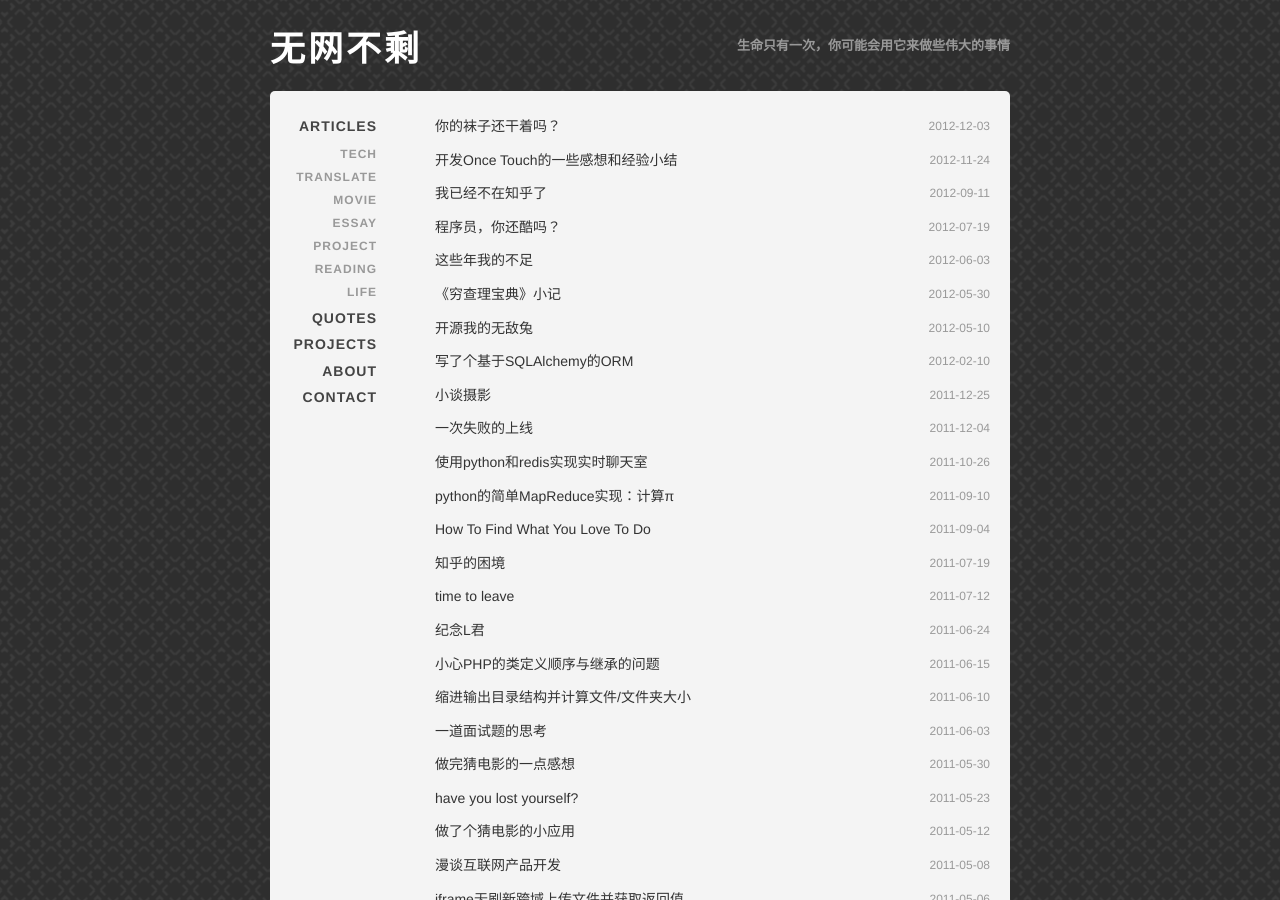
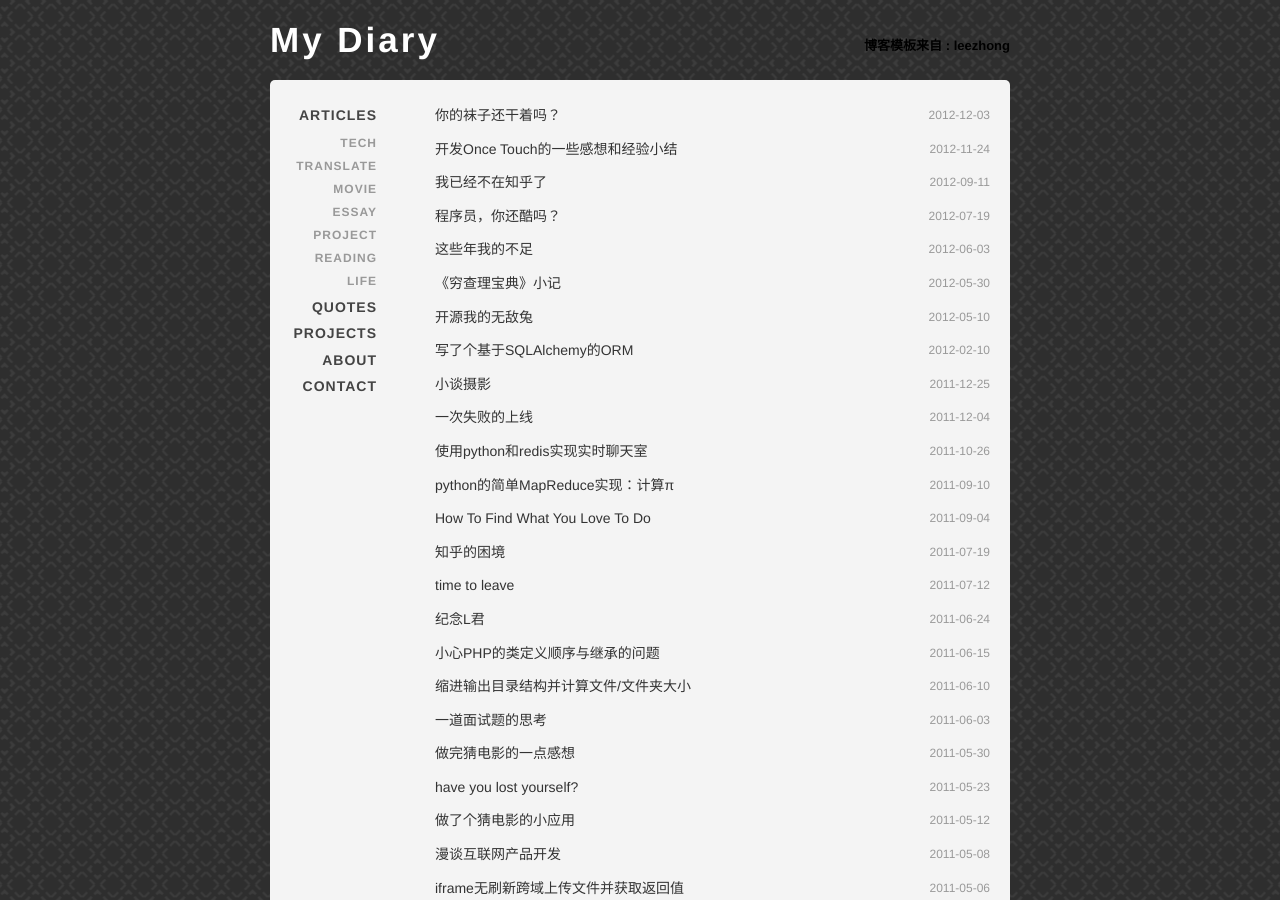
Before and after one commit to cyshi/sxs.github.com, a Jekyll site: the page built from index.html, in a window 1280 px wide and 900 px high. Built offline with Jekyll 4.4.1, drawn with Linux system fonts in a browser that asks for light colours; nearby versions of some CDN libraries; Markdown is read by kramdown in place of the engine named in the settings.

Commit message:
modify params

```diff
--- a/_layouts/default.html
+++ b/_layouts/default.html
@@ -2,7 +2,7 @@
 <html>
 	<head>
 		<meta http-equiv="content-type" content="text/html;charset=utf-8" />
-		<title>无网不剩</title>
+		<title>My Diary</title>
 		<link rel="stylesheet" type="text/css" href="/css/style.css" />
 		<link rel="stylesheet" type="text/css" href="/css/syntax.css" />
 		<link rel="alternate" type="application/rss+xml" title="RSS" href="http://feeds.feedburner.com/lzyy">
@@ -21,8 +21,8 @@
 
 	<body>
 		<div id="logo">
-			<span id="tags">生命只有一次，你可能会用它来做些伟大的事情</span>
-			<h1><a href="/">无网不剩</a></h1></div>
+            <span id="tags"><a href="http://blog.leezhong.com" target="_blank">博客模板来自 : leezhong</a></span>
+			<h1><a href="/">My Diary</a></h1></div>
 		<div id="wrapper">
 			<div id="content" class="index">
 				<div id="sidebar">
--- a/index.html
+++ b/index.html
@@ -1,6 +1,6 @@
 ---
 layout: default
-title: 无网不剩
+title: My Diary
 ---
 
 <ul class="posts">
```
